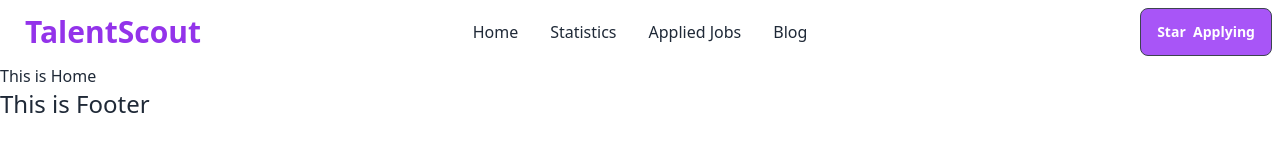
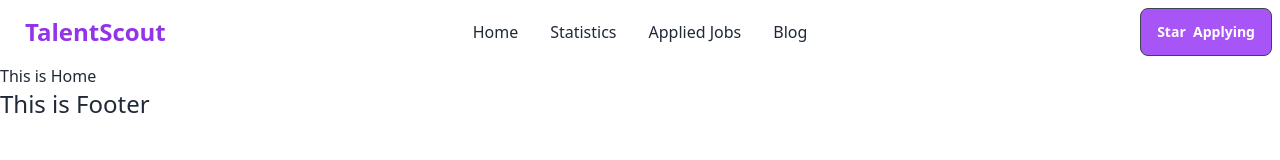
Before and after one commit to sajibsaifullah/career-hub-assignment, a React (Vite) app: page / in a window 1280 px wide. Shown: the top 160 px of the page. Built offline with nearby package versions, Linux system fonts and the light colour scheme.

Commit message:
headed edited

```diff
--- a/src/components/Header.jsx
+++ b/src/components/Header.jsx
@@ -42,7 +42,7 @@ const Header = () => {
               </li>
             </ul>
           </div>
-          <a className="btn btn-ghost normal-case text-3xl text-purple-600 font-bold">
+          <a className="btn btn-ghost normal-case text-2xl text-purple-600 font-bold">
             TalentScout
           </a>
         </div>
--- a/src/components/Home.jsx
+++ b/src/components/Home.jsx
@@ -4,6 +4,11 @@ const Home = () => {
     return (
         <div>
             <h2>This is Home</h2>
+            {/* banner section */}
+
+            {/* job category section */}
+
+            {/* featured job section */}
         </div>
     );
 };
```
